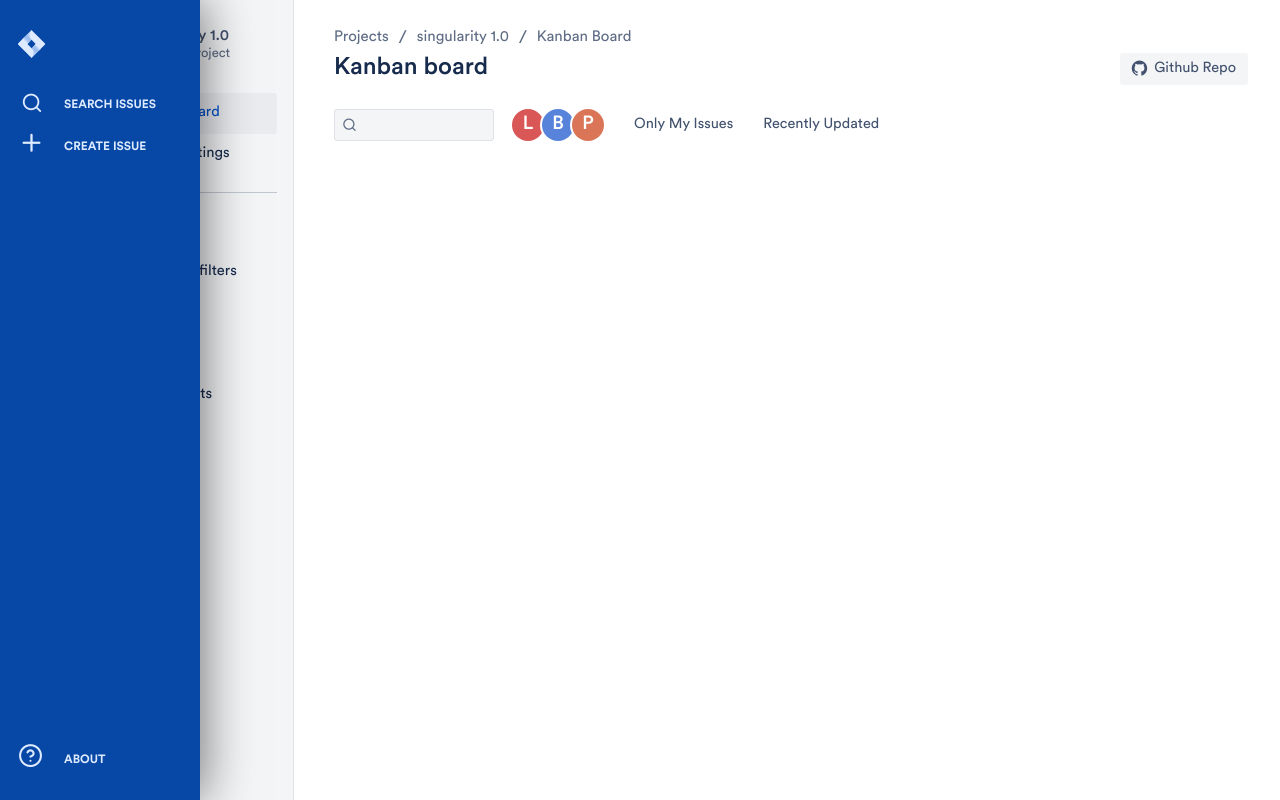
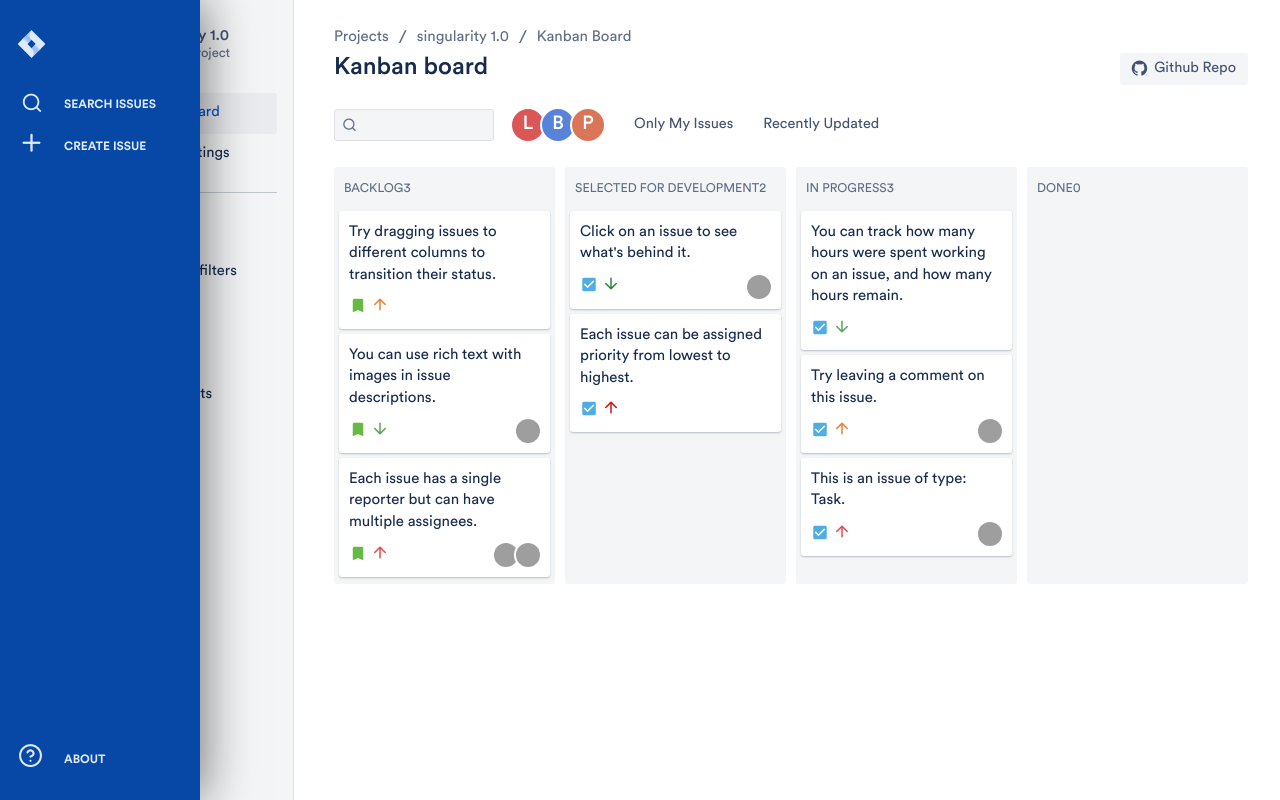
Before and after one commit to yojigoji/jira-repeat, a React (Vite) app: page /project/board in a window 1280 px wide. Built offline with nearby package versions, Linux system fonts and the light colour scheme; sample sign-in values are in the browser's storage; grey boxes are pictures that could not be loaded.

Commit message:
feat: 基础功能完成

```diff
--- a/src/Project/Board/Lists/List/index.tsx
+++ b/src/Project/Board/Lists/List/index.tsx
@@ -5,12 +5,13 @@ import moment from 'moment'
 import { Issues, IssuesCount, List, Title } from './Styles'
 import { Droppable } from 'react-beautiful-dnd'
 import { IssueStatusCopy } from '@/shared/constants/issues'
+import Issue from './Issue'
 
 interface ProjectBoardListProps {
   status: string
   project: any
   filters: Filters
-  currentUserId: string
+  currentUserId: number
 }
 
 const ProjectBoardList = ({
@@ -40,7 +41,7 @@ const ProjectBoardList = ({
                 projectUsers={project.users}
                 issue={issue}
                 index={index}
-              ></Issue>
+              />
             ))}
             {provided.placeholder}
           </Issues>
@@ -53,7 +54,7 @@ const ProjectBoardList = ({
 const filterIssues = (
   projectIssues: IssueType[],
   filters: Filters,
-  currentUserId: string
+  currentUserId: number
 ) => {
   const { searchTerm, userIds, myOnly, recent } = filters
   let issues = projectIssues
@@ -69,7 +70,9 @@ const filterIssues = (
     )
   }
   if (myOnly && currentUserId) {
-    issues = issues.filter((issue) => issue.userIds.includes(currentUserId))
+    issues = issues.filter((issue) =>
+      issue.userIds.includes(currentUserId.toString())
+    )
   }
   if (recent) {
     issues = issues.filter((issue) =>
@@ -80,14 +83,14 @@ const filterIssues = (
   return issues
 }
 
-const getSortedListIssues = (issues: Issue[], status: string) =>
+const getSortedListIssues = (issues: IssueType[], status: string) =>
   issues
     .filter((issue) => issue.status === status)
     .sort((a, b) => a.listPosition - b.listPosition)
 
 const formatIssuesCount = (
-  allListIssues: Issue[],
-  filteredListIssues: Issue[]
+  allListIssues: IssueType[],
+  filteredListIssues: IssueType[]
 ) => {
   if (allListIssues.length !== filteredListIssues.length) {
     return `${filteredListIssues.length} of ${allListIssues.length}`
--- a/src/Project/Board/Lists/index.tsx
+++ b/src/Project/Board/Lists/index.tsx
@@ -1,7 +1,14 @@
-import useCurrentUser from "@/shared/hooks/useCurrentUser"
-import { DragDropContext, DropResult } from "react-beautiful-dnd"
-import { Lists } from "./Styles"
-import { IssueStatus } from "@/shared/constants/issues"
+import useCurrentUser from '@/shared/hooks/useCurrentUser'
+import { DragDropContext, DropResult } from 'react-beautiful-dnd'
+import { Lists } from './Styles'
+import { IssueStatus } from '@/shared/constants/issues'
+import { stubArray } from 'lodash'
+import List from './List'
+import type { IssueType } from './List/Issue/types'
+import {
+  insertItemIntoArray,
+  moveItemWithinArray
+} from '@/shared/utils/javascript'
 
 interface ProjectBoardListsProps {
   project: any
@@ -26,9 +33,87 @@ const ProjectBoardLists = ({
 
   return (
     <DragDropContext onDragEnd={handleIssueDrop}>
-      <Lists>{Object.values(IssueStatus).map(status => (
-
-      ))}</Lists>
+      <Lists>
+        {Object.values(IssueStatus).map((status) => (
+          <List
+            key={status}
+            status={status}
+            project={project}
+            filters={filters}
+            currentUserId={currentUserId}
+          ></List>
+        ))}
+      </Lists>
     </DragDropContext>
   )
 }
+
+const isPositionChanged = (destination: any, source: any) => {
+  if (!destination) return false
+  const isSameList = destination.droppableId === source.droppabeId
+  const isSamePosition = destination.index === source.index
+
+  return !isSameList || !isSamePosition
+}
+
+const calculateIssueListPosition = (...args: any) => {
+  const { prevIssue, nextIssue } = getAfterDropPrevNextIssue(
+    ...(args as Parameters<typeof getAfterDropPrevNextIssue>)
+  )
+  let position
+
+  if (!prevIssue && !nextIssue) {
+    position = 1
+  } else if (!prevIssue) {
+    position = nextIssue.listPosition - 1
+  } else if (!nextIssue) {
+    position = prevIssue.listPosition + 1
+  } else {
+    position =
+      prevIssue.listPosition +
+      (nextIssue.listPosition - prevIssue.listPosition) / 2
+  }
+
+  return position
+}
+
+const getAfterDropPrevNextIssue = (
+  allIssues: IssueType[],
+  destination: any,
+  source: any,
+  droppedIssueId: number
+) => {
+  const beforeDropDestinationIssues = getSortedListIssues(
+    allIssues,
+    destination.droppableId
+  )
+
+  const droppedIssue = allIssues.find(
+    (issue: IssueType) => issue.id === droppedIssueId
+  )
+  const isSameList = destination.droppableId === source.droppableId
+
+  const afterDropDestinationIssues = isSameList
+    ? moveItemWithinArray(
+        beforeDropDestinationIssues,
+        droppedIssue,
+        destination.index
+      )
+    : insertItemIntoArray(
+        beforeDropDestinationIssues,
+        droppedIssue,
+        destination.index
+      )
+
+  return {
+    prevIssue: afterDropDestinationIssues[destination.index - 1],
+    nextIssue: afterDropDestinationIssues[destination.index + 1]
+  }
+}
+
+const getSortedListIssues = (issues: IssueType[], status: string) =>
+  issues
+    .filter((issue) => issue.status === status)
+    .sort((a, b) => a.listPosition - b.listPosition)
+
+export default ProjectBoardLists
--- a/src/Project/Board/index.tsx
+++ b/src/Project/Board/index.tsx
@@ -3,6 +3,7 @@ import { Fragment } from 'react'
 import Header from './Header'
 import Filters from './Filters'
 import useMergeState from '@/shared/hooks/useMergeState'
+import Lists from './Lists'
 
 interface ProjectBoardProps {
   project: any
@@ -41,6 +42,13 @@ const ProjectBoard = ({
         filters={filters}
         mergeFilters={mergeFilters}
       />
+      <Lists
+        project={project}
+        filters={filters}
+        updateLocalProjectIssues={() => {
+          console.log('updateLocalProjectIssues')
+        }}
+      ></Lists>
     </Fragment>
   )
 }
--- a/src/shared/utils/javascript.ts
+++ b/src/shared/utils/javascript.ts
@@ -1,2 +1,15 @@
+export const moveItemWithinArray = (arr: any[], item: any, newIndex: number) => {
+  const arrClone = [...arr];
+  const oldIndex = arrClone.indexOf(item);
+  arrClone.splice(newIndex, 0, arrClone.splice(oldIndex, 1)[0]);
+  return arrClone;
+};
+
+export const insertItemIntoArray = (arr: any[], item: any, index: number) => {
+  const arrClone = [...arr];
+  arrClone.splice(index, 0, item);
+  return arrClone;
+};
+
 export const sortByNewest = (items: string[], sortField: any) =>
   items.sort((a, b) => -a[sortField].localeCompare(b[sortField]))
```
